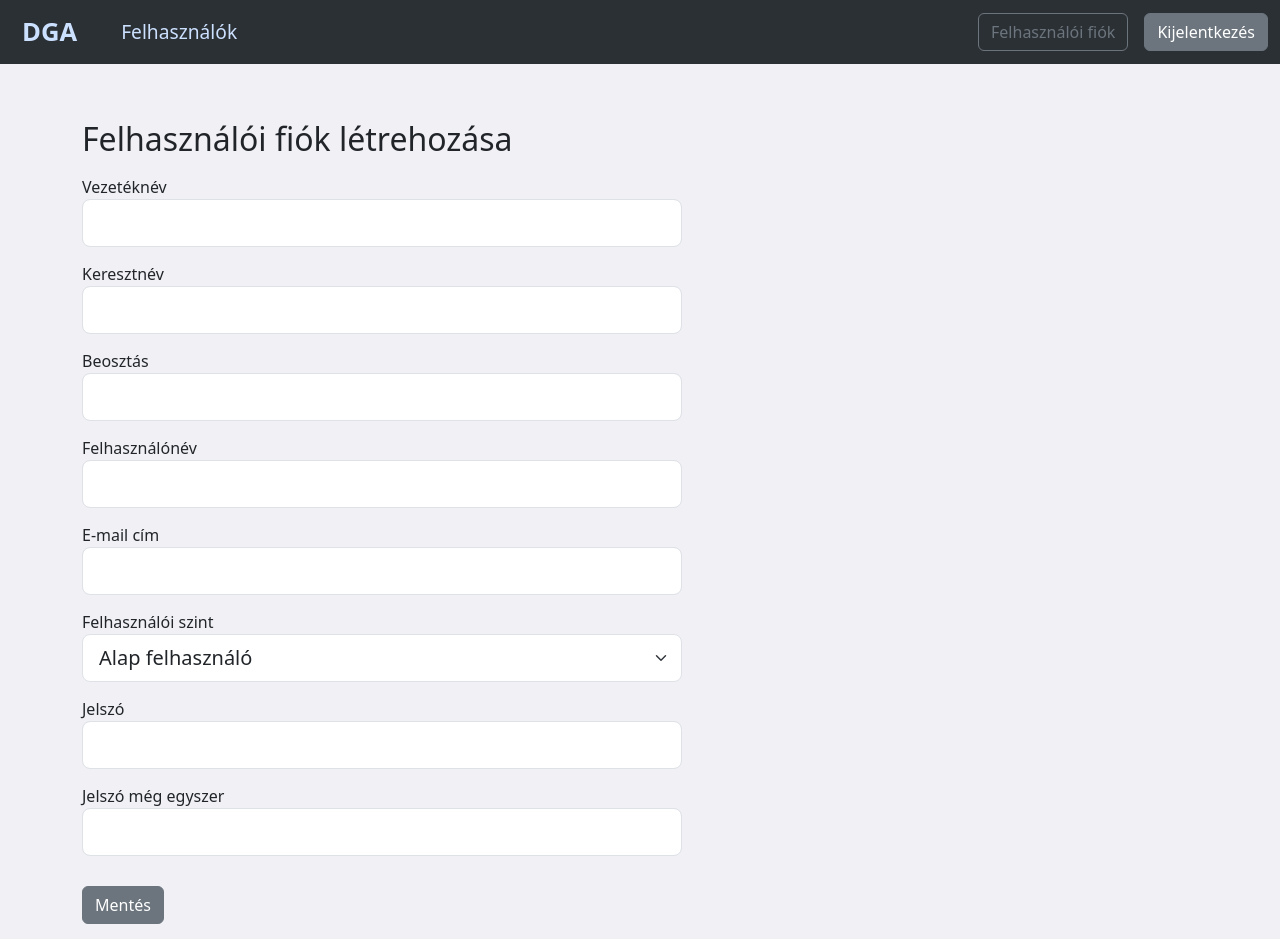
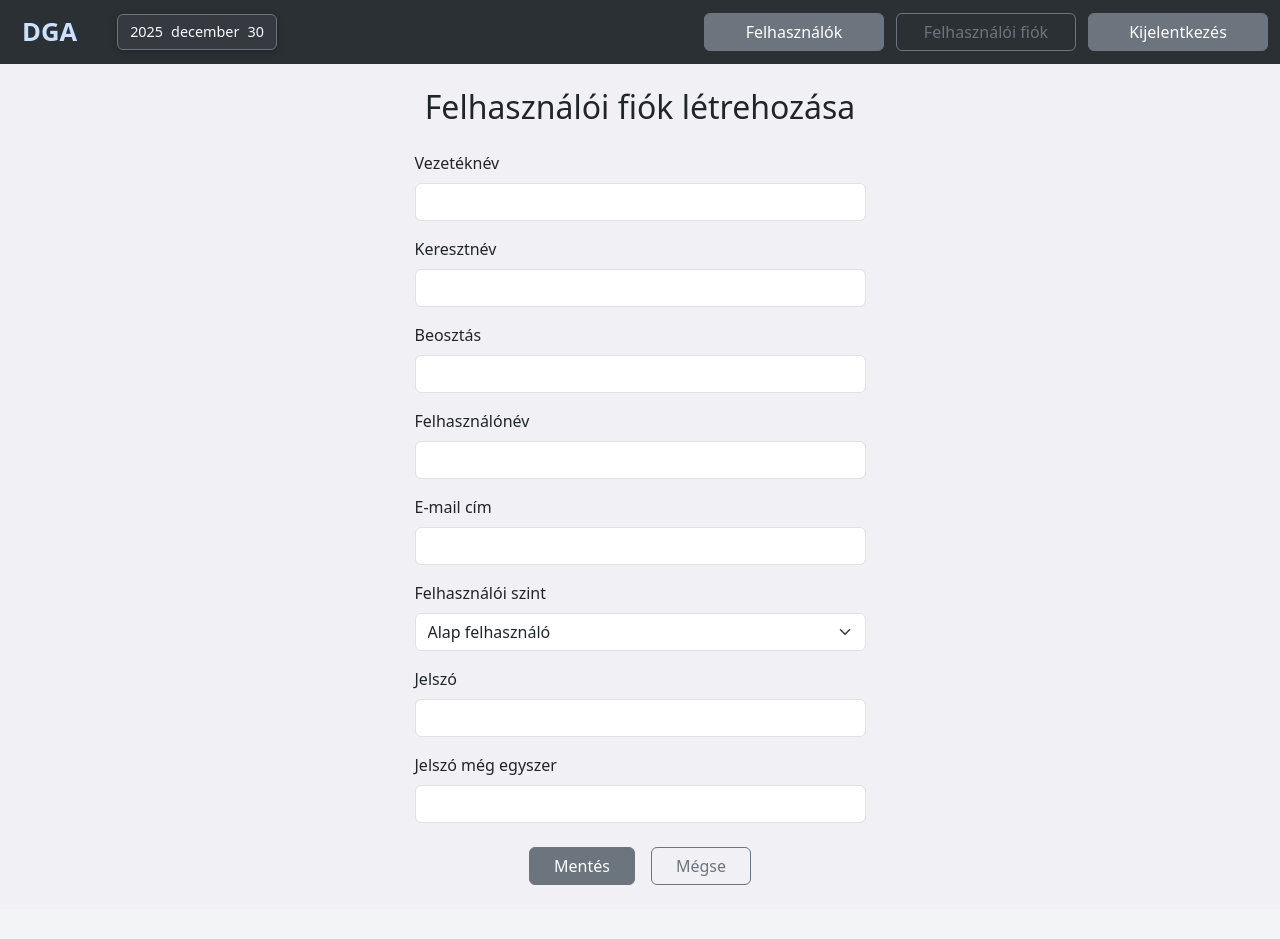
Before and after one commit to Reklamaciokezelo-projekt/reklamaciokezelo-webalkalmazas, a Flask app: page /register in a window 1280 px wide. After the commit the page ends 885 px from the top, so only its background shows below. Run offline with Flask 3, Linux system fonts and the light colour scheme; the visitor is signed in with stand-in values (Sample User, id 1); some libraries are stand-ins or nearby versions.

Commit message:
Reszponzív megjeleneés optimalizálása

```diff
--- a/application/forms.py
+++ b/application/forms.py
@@ -17,6 +17,7 @@ class NewUserForm(FlaskForm):
     confirm_password = PasswordField('Jelszó még egyszer', validators=[DataRequired(), EqualTo('password', message="Nem egyezik a fent megadott jelszóval")])
     role = SelectField('Felhasználói szint', choices=[('user1', 'Alap felhasználó'), ('user2', 'Haladó felhasználó'), ('admin', 'Adminisztrátor')], default='user1', validators=[DataRequired()])
     submit = SubmitField('Mentés')
+    cancel = SubmitField('Mégse')
 
     # Felhasználónév validálása, létezik-e már ilyen felhasználónév
     def validate_username(self, username):
--- a/application/routes.py
+++ b/application/routes.py
@@ -3,7 +3,26 @@ from flask_login import login_user, current_user, login_required, logout_user
 from application import app, db, bcrypt
 from application.models import User
 from application.forms import NewUserForm, LoginForm, UpdateUserData, DeleteAccountForm, ChangePasswordForm
-from application.decorators import roles_required
+from application.utils.auth_role import roles_required
+from datetime import datetime
+
+
+MONTHS_HU = {
+    1: "január", 2: "február", 3: "március", 4: "április",
+    5: "május", 6: "június", 7: "július", 8: "augusztus",
+    9: "szeptember", 10: "október", 11: "november", 12: "december"
+}
+
+@app.context_processor
+def inject_current_date():
+    now = datetime.now()
+    return {
+        "current_date": {
+            "year": now.year,
+            "month": MONTHS_HU[now.month],
+            "day": now.day
+        }
+    }
 
 
 # ----------------------------------------------------------------------
--- a/application/static/style.css
+++ b/application/static/style.css
@@ -8,22 +8,18 @@ body {
     margin-left: 10px;
 }
 
-.nav-link {
+/* .nav-link {
     color: #cce0ff;
 }
 
 .navbar-nav .nav-link {
     font-size: 1.2rem;
     margin-left: 20px;
-}
+} */
 
 .d-flex button {
     color:#f0f0f5;;
     border-color: #f0f0f5;;
-}
-
-form {
-    width: 600px;
 }
 
 .form-group {
@@ -78,3 +74,49 @@ div.dataTables_filter {
 .dataTables_wrapper {
     margin-bottom: 20px;
 }
+
+.date-badge {
+    display: flex;
+    gap: 8px;
+    padding: 6px 12px;
+    background-color: #343a40;
+    border: 1px solid #6c757d;
+    border-radius: 6px;
+    box-shadow: 0 2px 6px rgba(0,0,0,0.25);
+    font-size: 0.9rem;
+    color: #f8f9fa;
+}
+
+.date-badge span {
+    font-weight: 500;
+}
+
+#navbarSupportedContent > .d-flex {
+    margin-left: auto;
+    align-items: stretch;
+}
+
+#navbarSupportedContent .btn {
+    min-width: 180px;
+    text-align: center;
+}
+
+@media (min-width: 992px) {
+    #navbarSupportedContent > .d-flex {
+        align-items: center;
+    }
+
+    #navbarSupportedContent .btn {
+        min-width: 180px;
+    }
+}
+
+@media (max-width: 991.98px) {
+    #navbarSupportedContent .d-flex {
+        margin-top: 12px;
+    }
+}
+
+.form-control {
+    width: 100%;
+}
--- a/application/templates/index.html
+++ b/application/templates/index.html
@@ -1,5 +1,6 @@
 <!DOCTYPE html>
 <html lang="hu">
+
     <head>
         <meta charset="UTF-8">
         <meta http-equiv="X-UA-Compatible" content="IE=edge" />
@@ -14,11 +15,19 @@
         <meta name="viewport" content="width=device-width, initial-scale=1.0">
         <title>Reklamációkezelő</title>
     </head>
+
     <body>
+        <nav class="navbar bg-dark navbar-expand-lg bg-body-tertiary" data-bs-theme="dark">
 
-        <nav class="navbar bg-dark navbar-expand-lg bg-body-tertiary" data-bs-theme="dark">
             <div class="container-fluid">
-                <a class="navbar-brand" href="{{ url_for('home') }}"><b>DGA</b></a> <!--logo-->
+                <a class="navbar-brand" href="{{ url_for('home') }}"><b>DGA</b></a>
+
+                <!-- Aktuális dátum -->
+                <div class="date-badge ms-4 d-flex align-items-center justify-content-center">
+                    <span class="date-year">{{ current_date.year }}</span>
+                    <span class="date-month">{{ current_date.month }}</span>
+                    <span class="date-day">{{ current_date.day }}</span>
+                </div>
 
                 <!-- Hamburger menü-->
                 <button
@@ -32,26 +41,23 @@
                     <span class="navbar-toggler-icon"></span>
                 </button>
 
-                <!-- Admin. Felhasználó hozzáadása -->
-                {% if current_user.is_authenticated and current_user.role == 'admin' %}
                 <div class="collapse navbar-collapse" id="navbarSupportedContent">
-                    <ul class="navbar-nav me-auto mb-2 mb-lg-0">
-                        <li class="nav-item">
-                            <a class="nav-link" href="{{ url_for('profiles') }}">Felhasználók</a>
-                        </li>
-                    </ul>
-                </div>
-                {% endif %}
+                    <div class="d-flex flex-column flex-lg-row gap-2">
 
-                <!-- Regisztráció/Bejelentkezés gombok -->
-                <div class="d-flex">
-                    {% if current_user.is_authenticated %}
-                        <a href="{{ url_for('account') }}" class="btn btn-outline-secondary">Felhasználói fiók</a>
-                        <a href="{{ url_for('logout') }}" class="btn btn-secondary ms-3">Kijelentkezés</a>
-                    {% else %}
-                        <!-- <a href="{{ url_for('register') }}" class="btn btn-outline-secondary">Regisztráció</a> -->
-                        <a href="{{ url_for('login') }}" class="btn btn-secondary ms-3">Bejelentkezés</a>
-                    {% endif %}
+                        <!-- Felhasználó hozzáadása / admin-->
+                        {% if current_user.is_authenticated and current_user.role == 'admin' %}
+                            <a class="btn btn-secondary ms-1" href="{{ url_for('profiles') }}">Felhasználók</a>
+                        {% endif %}
+
+                        <!-- Felhasználói fiók/Bejelentkezés/Kijelentkezés gombok -->
+                        {% if current_user.is_authenticated %}
+                            <a href="{{ url_for('account') }}" class="btn btn-outline-secondary ms-1">Felhasználói fiók</a>
+                            <a href="{{ url_for('logout') }}" class="btn btn-secondary ms-1">Kijelentkezés</a>
+                        {% else %}
+                            <a href="{{ url_for('login') }}" class="btn btn-secondary ms-1">Bejelentkezés</a>
+                        {% endif %}
+
+                    </div>
                 </div>
 
             </div>
@@ -80,6 +86,6 @@
             {% endblock scripts %}
 
         </div>
+    </body>
 
-    </body>
 </html>
--- a/application/templates/register.html
+++ b/application/templates/register.html
@@ -1,130 +1,129 @@
 {% extends 'index.html' %}
-
 {% block content %}
 
-    <br>
-        <h2 class="my-3">Felhasználói fiók létrehozása</h2> <!-- Cím -->
-        <form action="/register" method="POST" >
+<div class="row justify-content-center mt-4">
+    <div class="col-12 col-sm-10 col-md-8 col-lg-6 col-xl-5">
+
+        <h2 class="text-center mb-4">Felhasználói fiók létrehozása</h2>
+
+        <form action="{{ url_for('register') }}" method="POST">
             {{ form.hidden_tag() }}
-            <fieldset class="form-group"> <!-- Beviteli mezők -->
 
-                <div class="form-group"> <!-- forms.py NewUserForm osztály attribútuma / vezetéknév -->
-                    {{ form.surname.label(class="form-control-label") }} <!-- Label, ahol a forms label megjelenik -->
-                    {% if form.surname.errors %} <!-- if else. azt vizsgálja, hogy az oldal hibaüzenettel töltődik-e be -->
-                        {{ form.surname(class="form-control form-control-lg is-invalid") }}
+            <!-- Vezetéknév -->
+            <div class="mb-3">
+                {{ form.surname.label(class="form-label") }}
+                {% if form.surname.errors %}
+                    {{ form.surname(class="form-control is-invalid") }}
                     <div class="invalid-feedback">
-                            {% for error in form.surname.errors %} <!-- for ciklus, ha több fajta hibaüzenet van -->
-                                <span>{{ error }}</span>
-                            {% endfor %}
+                        {% for error in form.surname.errors %}{{ error }}{% endfor %}
                     </div>
-                    {% else %} <!-- Ha minden ok, ez töltődik be -->
-                        {{ form.surname(class="form-control form-control-lg") }}
+                {% else %}
+                    {{ form.surname(class="form-control") }}
                 {% endif %}
             </div>
 
-                <div class="form-group"> <!-- forms.py NewUserForm osztály attribútuma / keresztnév -->
-                    {{ form.forename.label(class="form-control-label") }}
+            <!-- Keresztnév -->
+            <div class="mb-3">
+                {{ form.forename.label(class="form-label") }}
                 {% if form.forename.errors %}
-                        {{ form.forename(class="form-control form-control-lg is-invalid") }}
+                    {{ form.forename(class="form-control is-invalid") }}
                     <div class="invalid-feedback">
-                            {% for error in form.forename.errors %}
-                                <span>{{ error }}</span>
-                            {% endfor %}
+                        {% for error in form.forename.errors %}{{ error }}{% endfor %}
                     </div>
                 {% else %}
-                        {{ form.forename(class="form-control form-control-lg") }}
+                    {{ form.forename(class="form-control") }}
                 {% endif %}
             </div>
 
-                <div class="form-group"> <!-- forms.py NewUserForm osztály attribútuma / beosztás -->
-                    {{ form.position.label(class="form-control-label") }}
+            <!-- Beosztás -->
+            <div class="mb-3">
+                {{ form.position.label(class="form-label") }}
                 {% if form.position.errors %}
-                        {{ form.position(class="form-control form-control-lg is-invalid") }}
+                    {{ form.position(class="form-control is-invalid") }}
                     <div class="invalid-feedback">
-                            {% for error in form.position.errors %}
-                                <span>{{ error }}</span>
-                            {% endfor %}
+                        {% for error in form.position.errors %}{{ error }}{% endfor %}
                     </div>
                 {% else %}
-                        {{ form.position(class="form-control form-control-lg") }}
+                    {{ form.position(class="form-control") }}
                 {% endif %}
             </div>
 
-                <div class="form-group"> <!-- forms.py NewUserForm osztály attribútuma / felhasználónév -->
-                    {{ form.username.label(class="form-control-label") }}
+            <!-- Felhasználónév -->
+            <div class="mb-3">
+                {{ form.username.label(class="form-label") }}
                 {% if form.username.errors %}
-                        {{ form.username(class="form-control form-control-lg is-invalid") }}
+                    {{ form.username(class="form-control is-invalid") }}
                     <div class="invalid-feedback">
-                            {% for error in form.username.errors %}
-                                <span>{{ error }}</span>
-                            {% endfor %}
+                        {% for error in form.username.errors %}{{ error }}{% endfor %}
                     </div>
                 {% else %}
-                        {{ form.username(class="form-control form-control-lg") }}
+                    {{ form.username(class="form-control") }}
                 {% endif %}
             </div>
 
-                <div class="form-group"> <!-- forms.py NewUserForm osztály attribútuma / email -->
-                    {{ form.email.label(class="form-control-label") }}
+            <!-- Email -->
+            <div class="mb-3">
+                {{ form.email.label(class="form-label") }}
                 {% if form.email.errors %}
-                        {{ form.email(class="form-control form-control-lg is-invalid") }}
+                    {{ form.email(class="form-control is-invalid") }}
                     <div class="invalid-feedback">
-                            {% for error in form.email.errors %}
-                                <span>{{ error }}</span>
-                            {% endfor %}
+                        {% for error in form.email.errors %}{{ error }}{% endfor %}
                     </div>
                 {% else %}
-                        {{ form.email(class="form-control form-control-lg") }}
+                    {{ form.email(class="form-control") }}
                 {% endif %}
             </div>
 
-                <div class="form-group"> <!-- forms.py NewUserForm osztály attribútuma / role -->
-                    {{ form.role.label(class="form-control-label") }}
+            <!-- Szerepkör -->
+            <div class="mb-3">
+                {{ form.role.label(class="form-label") }}
                 {% if form.role.errors %}
-                        {{ form.role(class="form-select form-select-lg is-invalid") }}
+                    {{ form.role(class="form-select is-invalid") }}
                     <div class="invalid-feedback">
-                            {% for error in form.role.errors %}
-                                <span>{{ error }}</span>
-                            {% endfor %}
+                        {% for error in form.role.errors %}{{ error }}{% endfor %}
                     </div>
                 {% else %}
-                        {{ form.role(class="form-select form-select-lg") }}
+                    {{ form.role(class="form-select") }}
                 {% endif %}
             </div>
 
-                <div class="form-group"> <!-- forms.py NewUserForm osztály attribútuma / password -->
-                    {{ form.password.label(class="form-control-label") }}
+            <!-- Jelszó -->
+            <div class="mb-3">
+                {{ form.password.label(class="form-label") }}
                 {% if form.password.errors %}
-                        {{ form.password(class="form-control form-control-lg is-invalid") }}
+                    {{ form.password(class="form-control is-invalid") }}
                     <div class="invalid-feedback">
-                            {% for error in form.password.errors %}
-                                <span>{{ error }}</span>
-                            {% endfor %}
+                        {% for error in form.password.errors %}{{ error }}{% endfor %}
                     </div>
                 {% else %}
-                        {{ form.password(class="form-control form-control-lg") }}
+                    {{ form.password(class="form-control") }}
                 {% endif %}
             </div>
 
-                <div class="form-group"> <!-- forms.py NewUserForm osztály attribútuma / confirm password -->
-                    {{ form.confirm_password.label(class="form-control-label") }}
+            <!-- Jelszó megerősítés -->
+            <div class="mb-4">
+                {{ form.confirm_password.label(class="form-label") }}
                 {% if form.confirm_password.errors %}
-                        {{ form.confirm_password(class="form-control form-control-lg is-invalid") }}
+                    {{ form.confirm_password(class="form-control is-invalid") }}
                     <div class="invalid-feedback">
-                            {% for error in form.confirm_password.errors %}
-                                <span>{{ error }}</span>
-                            {% endfor %}
+                        {% for error in form.confirm_password.errors %}{{ error }}{% endfor %}
                     </div>
                 {% else %}
-                        {{ form.confirm_password(class="form-control form-control-lg") }}
+                    {{ form.confirm_password(class="form-control") }}
                 {% endif %}
             </div>
 
+            <!-- Gombok -->
+            <div class="d-flex justify-content-center gap-3 mt-4 mb-4">
+                {{ form.submit(class="btn btn-secondary px-4") }}
+                <a href="{{ url_for('profiles') }}" class="btn btn-outline-secondary px-4">
+                    Mégse
+                </a>
+            </div>
 
-
-            </fieldset>
-            <div class="form-group">{{ form.submit(class="btn btn-secondary") }}</div> <!-- Submit gomb -->
         </form>
 
+    </div>
+</div>
 
 {% endblock content %}
```
Also changed, not shown: application/templates/account.html (+6 -2 lines), application/templates/change_password.html (+7 -6 lines), application/templates/delete_account.html (+22 -11 lines), application/templates/login.html (+38 -21 lines), application/templates/update_user.html (+22 -12 lines), application/templates/users.html (+12 -4 lines), application/utils/auth_role.py (renamed from application/decorators.py). Lines whose indentation alone changed are shown as unchanged.
